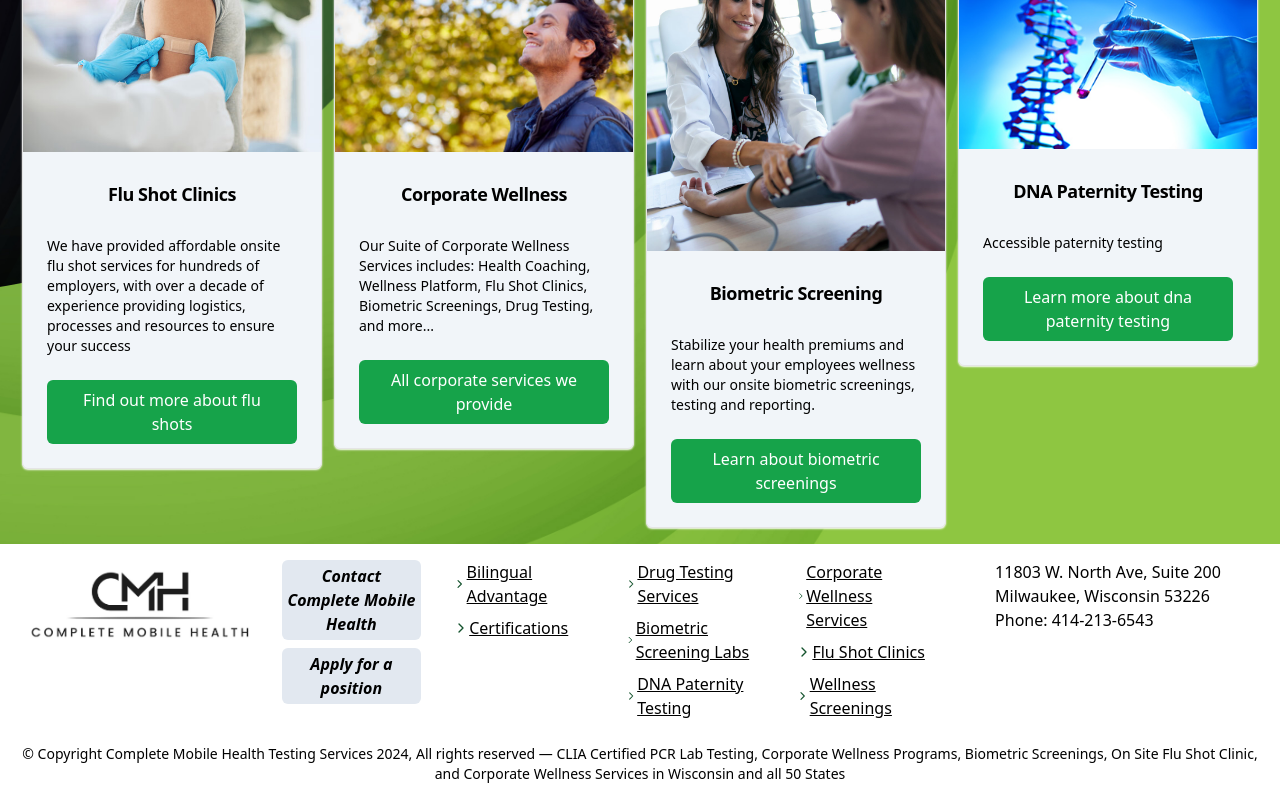
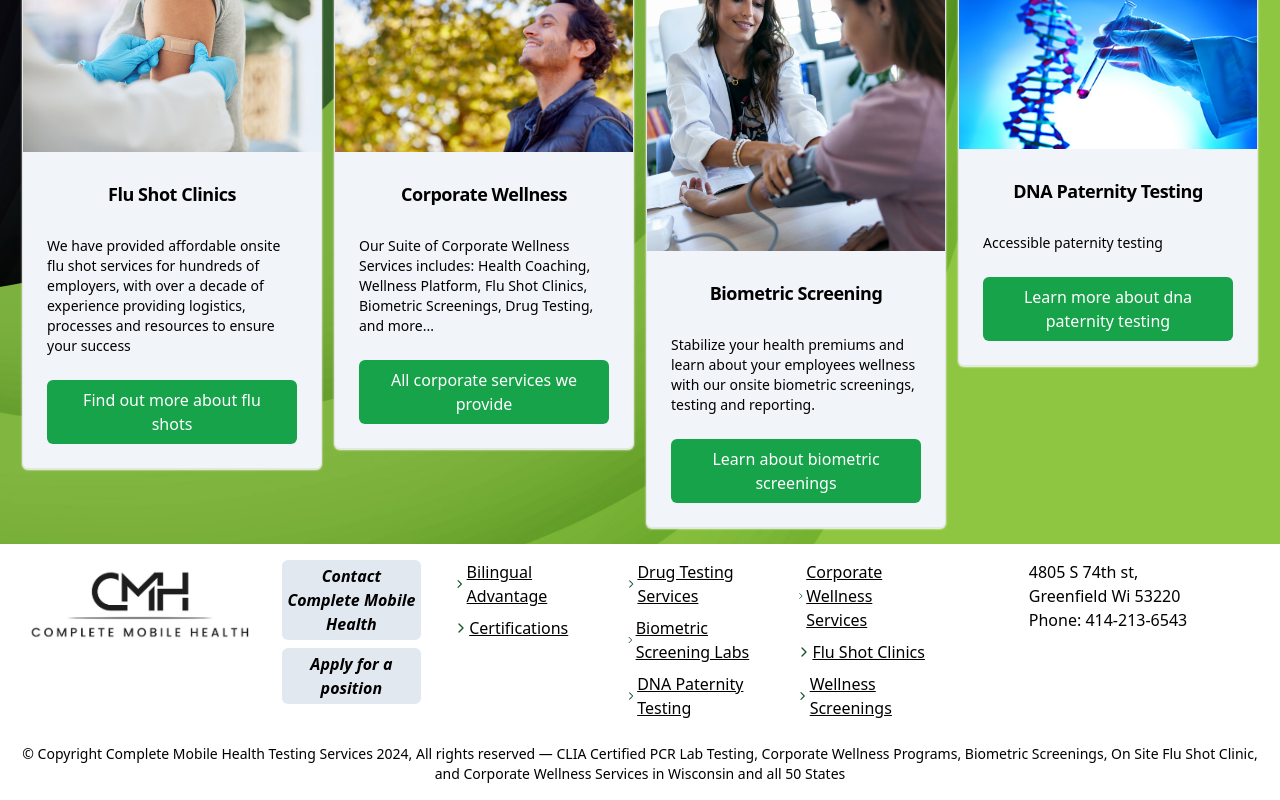
Before and after one commit to Dw1GHTY/cmh, a Next.js app in the folder cmh/: page / in a window 1280 px wide. Shown: the part 804-1604 px from the top of the page. Built offline with nearby package versions, Linux system fonts and the light colour scheme.

Commit message:
address update

```diff
--- a/cmh/src/components/Footer/FooterInfo.tsx
+++ b/cmh/src/components/Footer/FooterInfo.tsx
@@ -3,8 +3,8 @@ import React from "react";
 const FooterInfo: React.FC = () => {
   return (
     <div className="flex flex-col">
-      <span>11803 W. North Ave, Suite 200</span>
-      <span>Milwaukee, Wisconsin 53226</span>
+      <span>4805 S 74th st,</span>
+      <span>Greenfield Wi 53220</span>
       <span>Phone: 414-213-6543</span>
     </div>
   );
```
